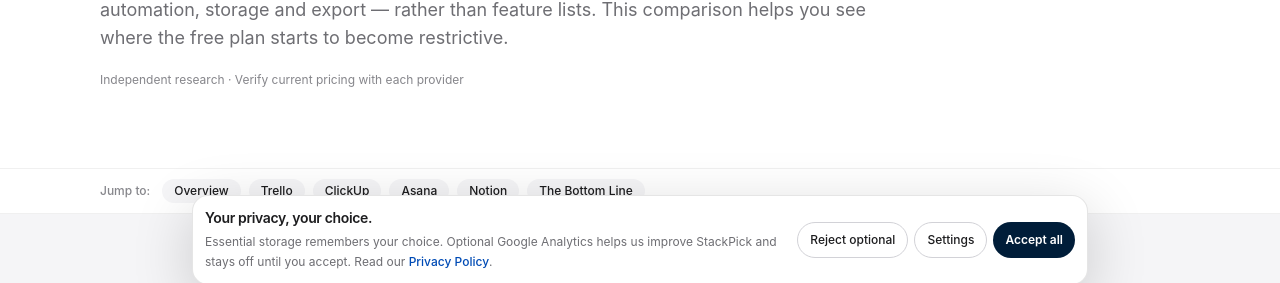
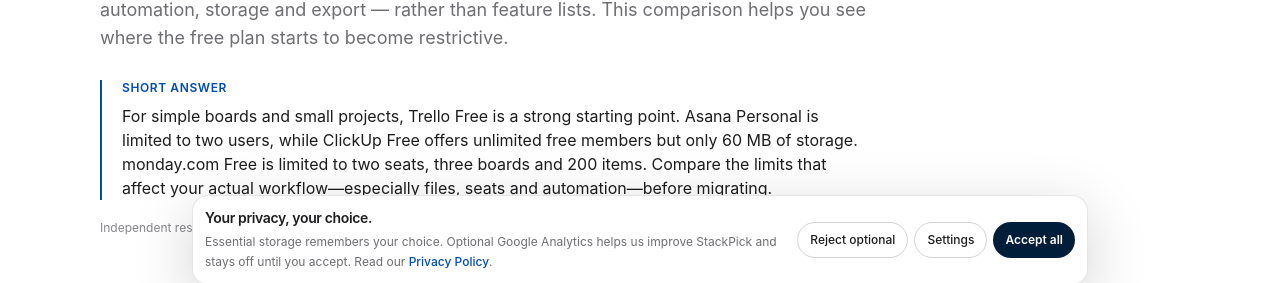
Before and after one commit to LinukaBandara/StackPick, a Next.js app: page /best/free-project-management-software in a window 1280 px wide. Shown: the part 491-774 px from the top of the page. Built offline with nearby package versions, Linux system fonts and the light colour scheme; no server answers.

Commit message:
Add concise answer to high-intent software guide

```diff
--- a/app/best/free-project-management-software/page.tsx
+++ b/app/best/free-project-management-software/page.tsx
@@ -22,6 +22,7 @@ export default function Page() {
     <ComparisonArticle
       title="Best Free Project Management Software"
       slug="free-project-management-software"
+      quickAnswer="For simple boards and small projects, Trello Free is a strong starting point. Asana Personal is limited to two users, while ClickUp Free offers unlimited free members but only 60 MB of storage. monday.com Free is limited to two seats, three boards and 200 items. Compare the limits that affect your actual workflow—especially files, seats and automation—before migrating."
       intro="A free project management tool is only useful if it stays usable after the first week. Freelancers and small teams should focus on real limits — seats, projects, views, automation, storage and export — rather than feature lists. This comparison helps you see where the free plan starts to become restrictive."
       pricingNote="Free-plan limits checked November 7, 2026 against official US-facing pricing and help pages. These are plan snapshots, not guarantees of identical pricing or feature availability in every country. A permanent free plan is different from a time-limited trial. Before importing active projects, test the exact number of projects, collaborators, file storage, reminders and views you need. Sources: Trello https://trello.com/en/pricing; ClickUp https://clickup.com/pricing; Asana https://asana.com/pricing; monday.com https://monday.com/pricing and https://support.monday.com/hc/en-us/articles/360010487220-Understanding-the-Free-Plan."
       tools={[
```
